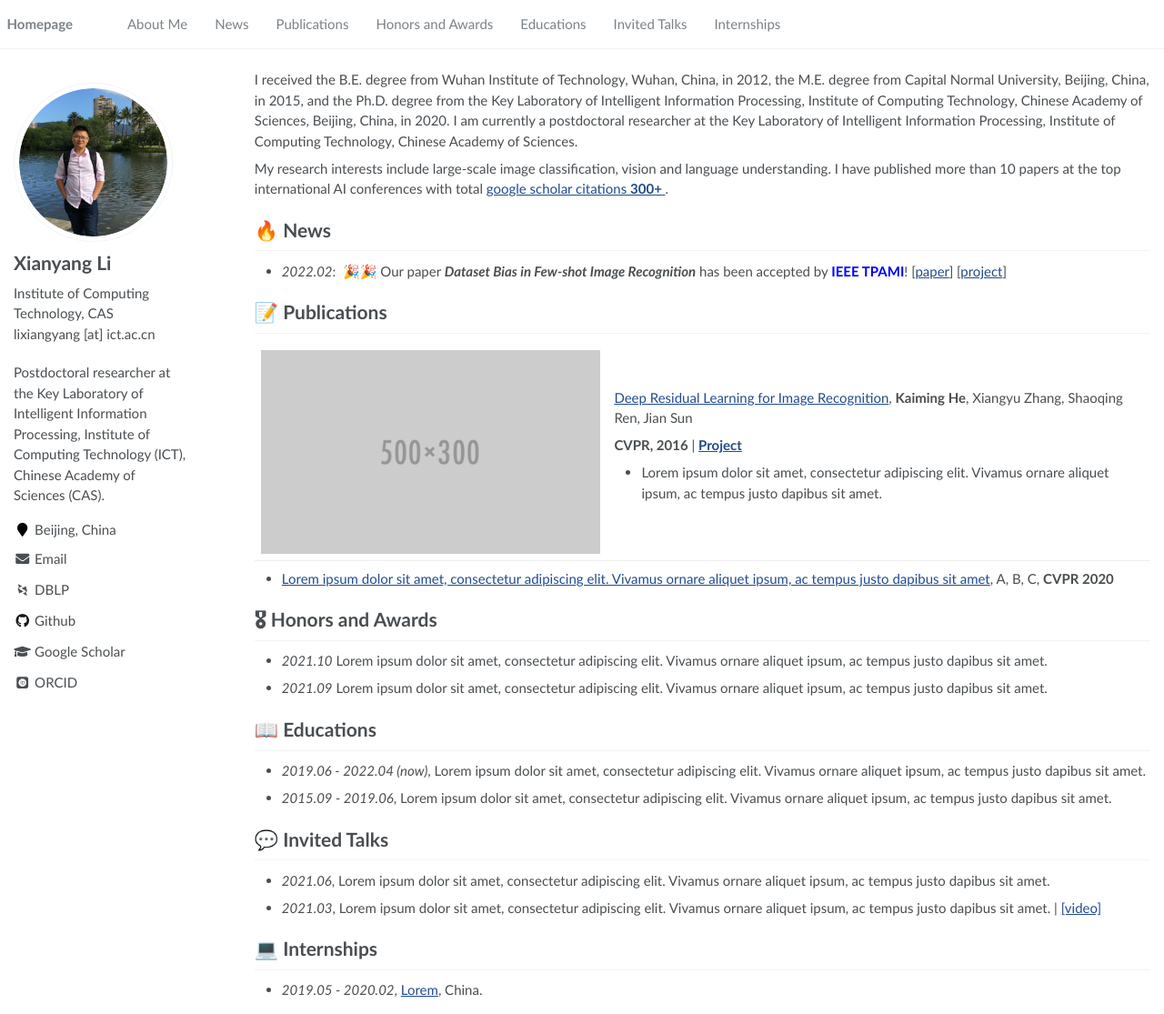
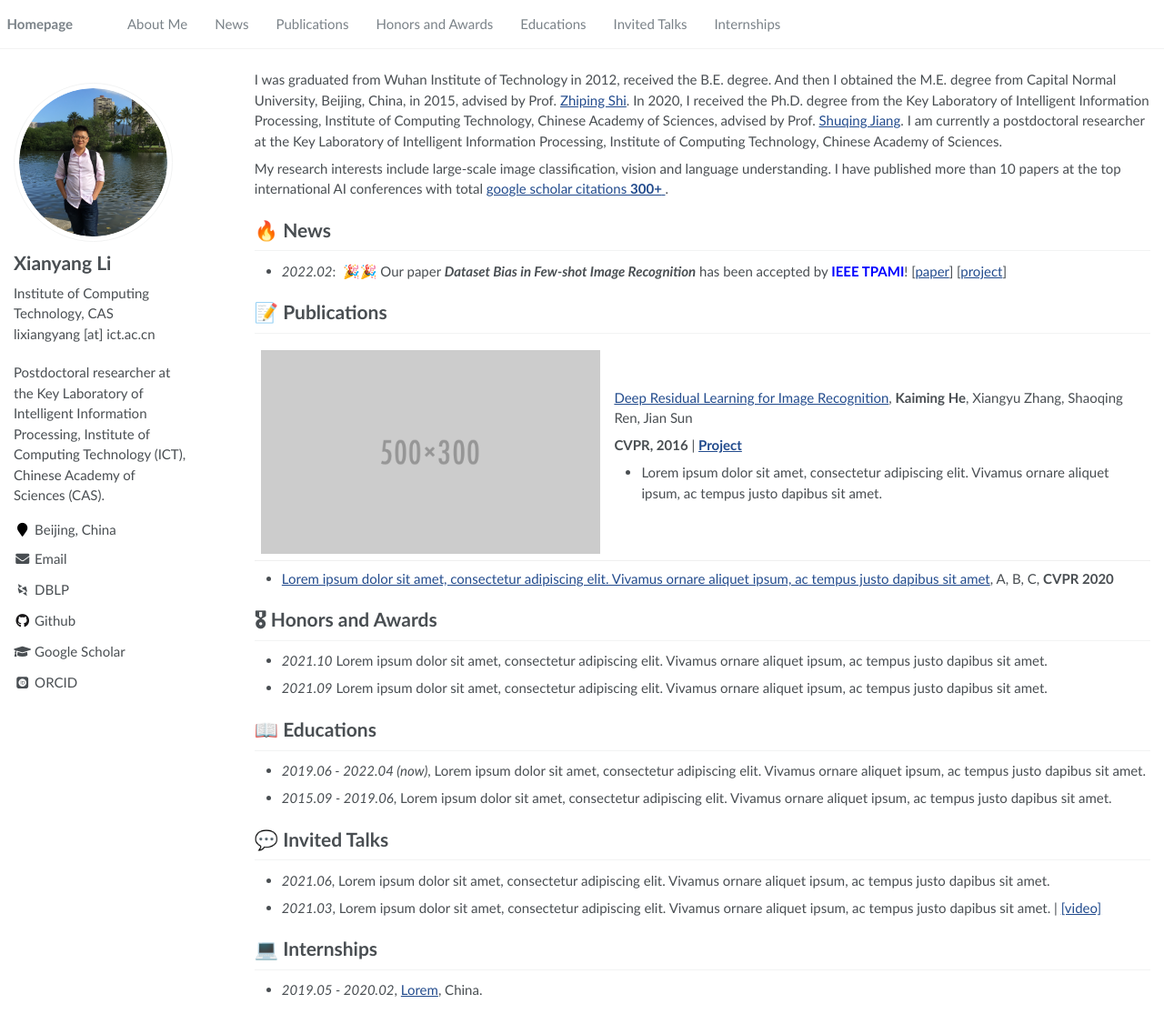
Before and after one commit to yang-zheming/xiangyangli20.github.io, a Jekyll site: the page built from _pages/about.md, in a window 1280 px wide and 1115 px high. Shown: the whole window at 91% size. Built offline with Jekyll 4.4.1, drawn with Linux system fonts in a browser that asks for light colours; some web fonts are replaced.

Commit message:
Update about.md
add advisor

```diff
--- a/_pages/about.md
+++ b/_pages/about.md
@@ -10,7 +10,7 @@ redirect_from:
 
 <span class='anchor' id='about-me'></span>
 
-I received the B.E. degree from Wuhan Institute of Technology, Wuhan, China, in 2012, the M.E. degree from Capital Normal University, Beijing, China, in 2015, and the Ph.D. degree from the Key Laboratory of Intelligent Information Processing, Institute of Computing Technology, Chinese Academy of Sciences, Beijing, China, in 2020. I am currently a postdoctoral researcher at the Key Laboratory of Intelligent Information Processing, Institute of Computing Technology, Chinese Academy of Sciences.
+I was graduated from Wuhan Institute of Technology in 2012, received the B.E. degree. And then I obtained the M.E. degree from Capital Normal University, Beijing, China, in 2015, advised by Prof. <a href='hhttps://iec.cnu.edu.cn/szdw/bssds/bssds1/105294.htm'>Zhiping Shi</a>. In 2020, I received the Ph.D. degree from the Key Laboratory of Intelligent Information Processing, Institute of Computing Technology, Chinese Academy of Sciences, advised by Prof. <a href='http://www.ict.ac.cn/sourcedb_2018_ict_cas/cn/jssrck/200909/t20090917_2496647.html'>Shuqing Jiang</a>. I am currently a postdoctoral researcher at the Key Laboratory of Intelligent Information Processing, Institute of Computing Technology, Chinese Academy of Sciences.
 
 My research interests include large-scale image classification, vision and language understanding. I have published more than 10 papers at the top international AI conferences with total <a href='https://scholar.google.com/citations?user=n6WBCgUAAAAJ&hl'>google scholar citations <strong><span>300+</span> </strong></a>.
 
```
